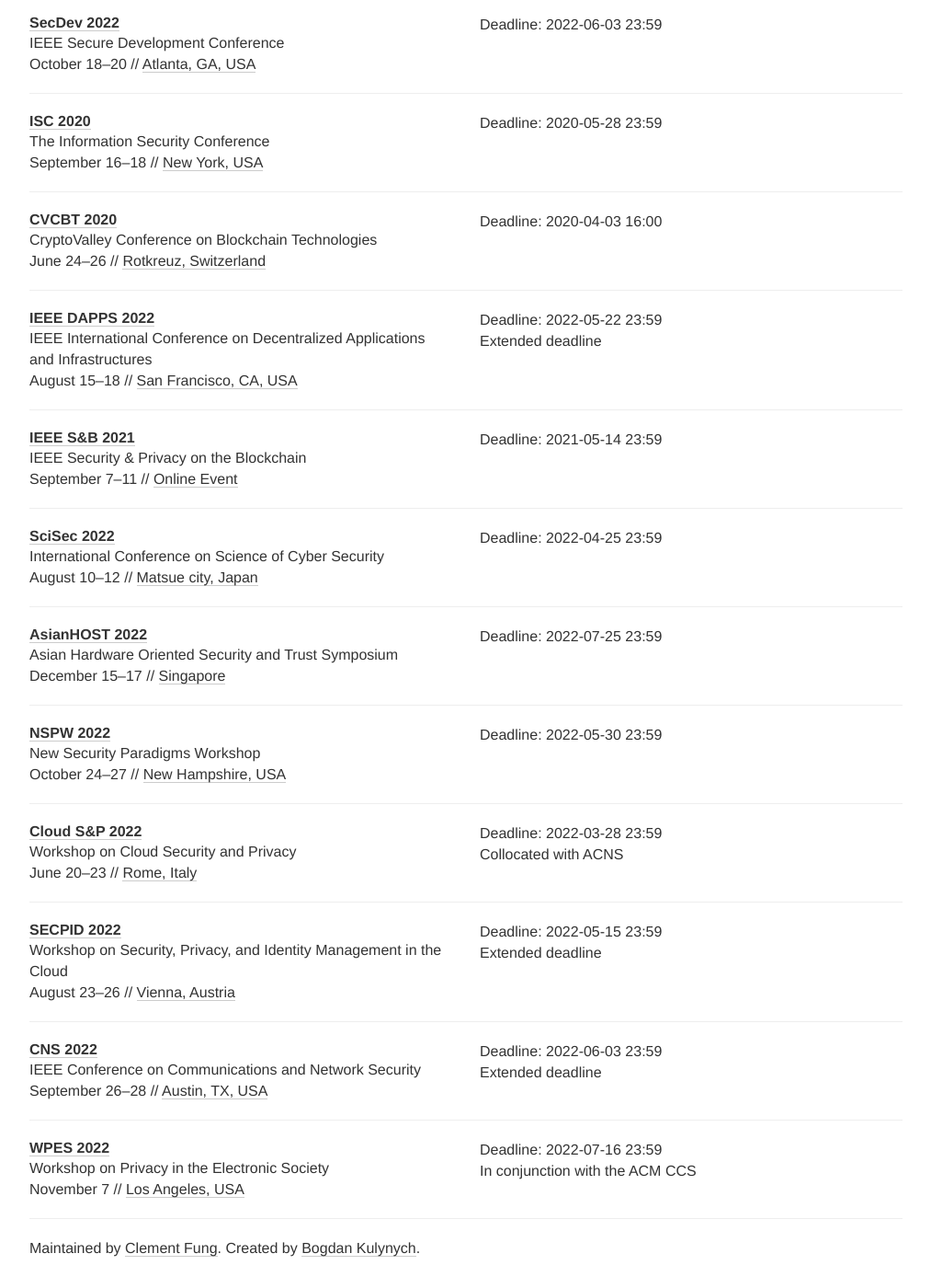
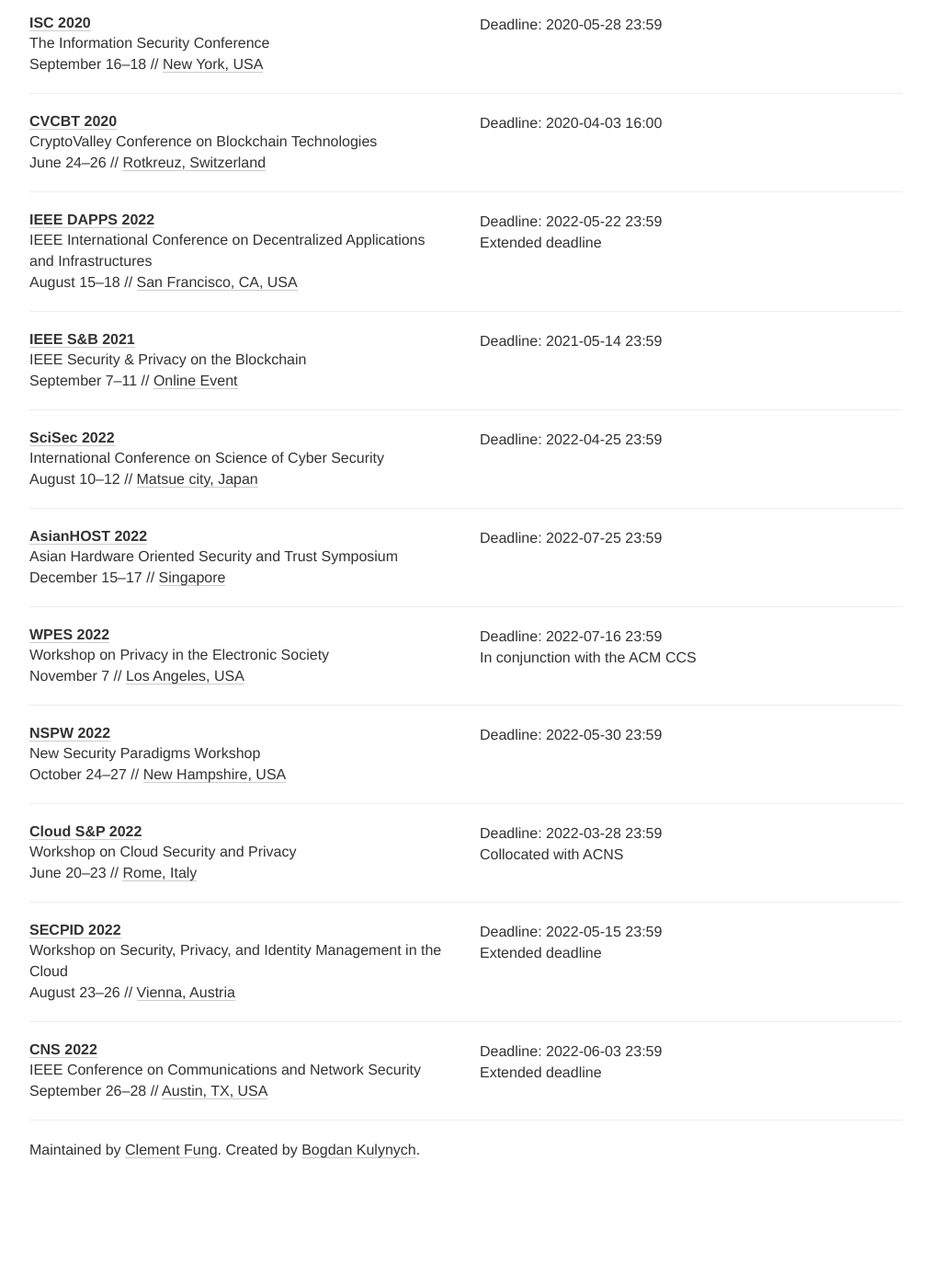
Before and after one commit to sec-deadlines/sec-deadlines.github.io, a Jekyll site: the page built from index.html, in a window 1280 px wide and 1400 px high, scrolled down 6168 px. Shown: the whole window at 92% size, without its empty margins (133-1146 px from the left). Built offline with Jekyll 4.4.1, drawn with Linux system fonts in a browser that asks for light colours; nearby versions of some CDN libraries; comment, search, counter and statistics services are not loaded; after the commit the page ends 7461 px from its top, so only the background shows below that; some of the changed lines change nothing that is shown; some of the changed text lies outside the part shown.

Commit message:
Delete old WPES

```diff
--- a/_data/conferences.yml
+++ b/_data/conferences.yml
@@ -178,17 +178,6 @@
   tags: [SEC, PRIV, CONF]
 
 # Privacy
-
-- name: WPES
-  description: Workshop on Privacy in the Electronic Society
-  year: 2020
-  link: https://www.wpes.tech/2020/
-  deadline: ["2020-07-23 23:59"]
-  comment: Collocated with ACM CCS
-  date: "November 9"
-  place: Orlando, USA
-  timezone: Etc/GMT+11
-  tags: [PRIV, SHOP]
 
 - name: PETS
   description: Privacy Enhancing Technologies Symposium
@@ -429,6 +418,17 @@
   tags: [SEC, CONF]
 
 # Workshops
+- name: WPES
+  description: Workshop on Privacy in the Electronic Society
+  year: 2022
+  link: https://arc.encs.concordia.ca/wpes22/index.html
+  deadline: ["2022-07-16 23:59"]
+  comment: In conjunction with the ACM CCS
+  timezone: Pacific/Samoa
+  date: November 7
+  place: Los Angeles, USA
+  tags: [PRIV, SHOP]
+
 - name: NSPW
   description: New Security Paradigms Workshop
   year: 2022
@@ -469,14 +469,3 @@
   date: September 26-28
   place: Austin, TX, USA
   tags: [SEC, PRIV, CONF]
-
-- name: WPES
-  description: Workshop on Privacy in the Electronic Society
-  year: 2022
-  link: https://arc.encs.concordia.ca/wpes22/index.html
-  deadline: ["2022-07-16 23:59"]
-  comment: In conjunction with the ACM CCS
-  timezone: Pacific/Samoa
-  date: November 7
-  place: Los Angeles, USA
-  tags: [PRIV, SHOP]
```
